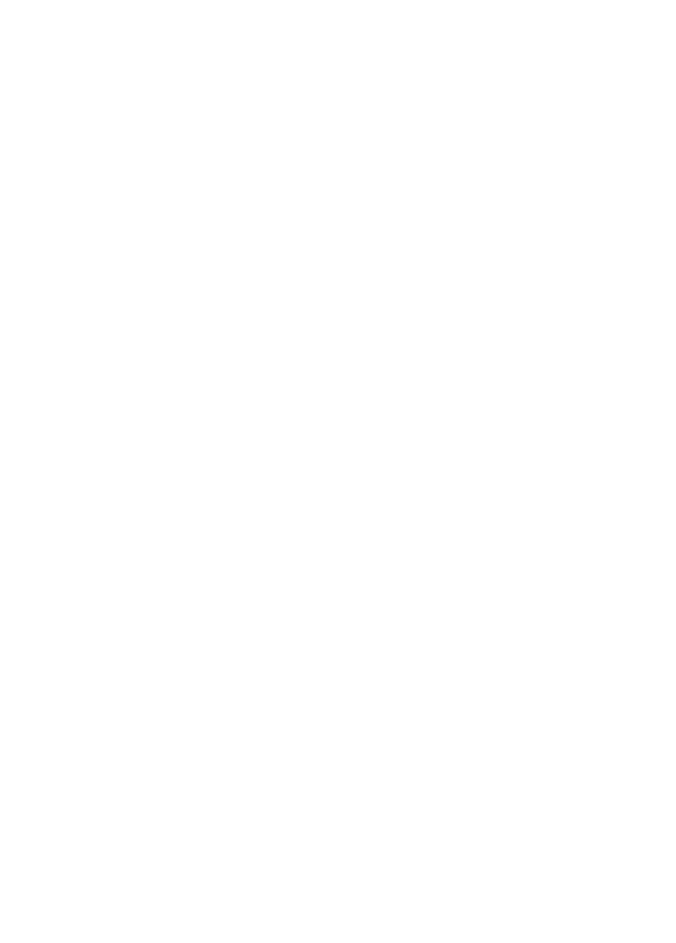
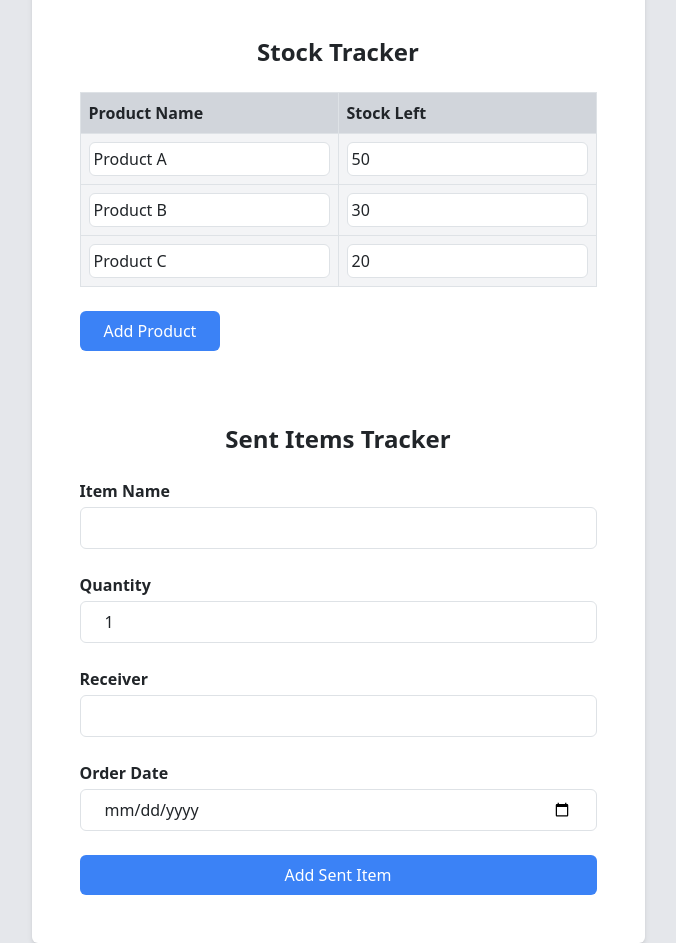
Before and after one commit to Ashish-kumar2020/vyparclone, a React (Create React App) app: page / in a window 1280 px wide. Shown: the part 980-1923 px from the top of the page, without its empty margins (302-978 px from the left). Before the commit the page ends 800 px from the top, so only its background shows below. Built offline with nearby package versions, Linux system fonts and the light colour scheme.

Commit message:
added stock tracker

```diff
--- a/src/App.js
+++ b/src/App.js
@@ -3,7 +3,10 @@ import React, { useState } from 'react';
 import TransactionForm from './components/TransactionForm';
 import TransactionHistory from './components/TransactionHistory';
 import PersonForm from './components/PersonForm';
-
+import StockTracker from './components/StockTracker';
+import SentItemsTracker from './components/SentItemsTracker';
+// import Navbar from './components/Navbar';
+import BillGenerator from './components/BillGenerator'
 function App() {
   const [transactions, setTransactions] = useState([]);
   const [persons, setPersons] = useState([]);
@@ -19,10 +22,14 @@ function App() {
   return (
     <div className="bg-gray-200 min-h-screen flex items-center justify-center">
       <div className="bg-white p-6 rounded shadow-md">
-        <h1 className="text-3xl font-semibold mb-4">Transaction Tracker App</h1>
+        {/* <Navbar/> */}
+      <h1>Transcation history</h1>
         <TransactionForm addTransaction={addTransaction} persons={persons} />
         <TransactionHistory transactions={transactions} />
         <PersonForm addPerson={addPerson} />
+        <BillGenerator/>
+        <StockTracker/>
+        <SentItemsTracker/>
       </div>
     </div>
   );
--- a/src/components/BillGenerator.js
+++ b/src/components/BillGenerator.js
@@ -11,7 +11,7 @@ const BillGenerator = () => {
   const [itemPrice, setItemPrice] = useState(0);
 
   const addItem = () => {
-    if (itemName && itemPrice > 0) {
+    // ... (same if (itemName && itemPrice > 0) {
       const newItem = {
         id: Date.now(),
         name: itemName,
@@ -24,18 +24,21 @@ const BillGenerator = () => {
       setItemQuantity(1);
       setItemPrice(0);
     }
-  };
+
 
   const deleteItem = (itemId) => {
+    // ... (same code as before)
     const updatedItems = items.filter((item) => item.id !== itemId);
     setItems(updatedItems);
   };
 
   const calculateTotal = () => {
+    // ... (same code as before)
     return items.reduce((total, item) => total + item.quantity * item.price, 0);
   };
 
   const generatePDF = () => {
+    // ... (same code as before)
     const doc = new jsPDF();
     doc.text('Bill Details', 10, 10);
     doc.autoTable({
@@ -48,9 +51,10 @@ const BillGenerator = () => {
   };
 
   return (
-    <div className="container mx-auto mt-4">
-      <h1 className="text-2xl font-bold mb-4">Bill Generator</h1>
+    <div className="container mx-auto mt-4 p-4">
+      <h1 className="text-2xl font-bold mb-4 text-center">Bill Generator</h1>
       <div className="mb-4">
+        {/* ... (same input code as before) */}
         <label className="block font-bold mb-1" htmlFor="itemName">
           Item Name
         </label>
@@ -63,6 +67,7 @@ const BillGenerator = () => {
         />
       </div>
       <div className="mb-4">
+        {/* ... (same input code as before) */}
         <label className="block font-bold mb-1" htmlFor="itemQuantity">
           Quantity
         </label>
@@ -75,6 +80,7 @@ const BillGenerator = () => {
         />
       </div>
       <div className="mb-4">
+        {/* ... (same input code as before) */}
         <label className="block font-bold mb-1" htmlFor="itemPrice">
           Price
         </label>
@@ -86,21 +92,16 @@ const BillGenerator = () => {
           className="w-full px-4 py-2 border border-gray-400 rounded"
         />
       </div>
-      <button onClick={addItem} className="px-4 py-2 bg-blue-500 text-white rounded">
+      <button onClick={addItem} className="w-full bg-blue-500 text-white py-2 rounded">
         Add Item
       </button>
       {items.length > 0 && (
-        <div>
-          <h2 className="text-xl font-bold mt-4">Added Items:</h2>
-          <table className="mt-2 w-full">
+        <div className="mt-4">
+          <h2 className="text-xl font-bold mb-2">Added Items:</h2>
+          <div className="overflow-x-auto">
+            <table className="w-full">
               <thead>
-              <tr>
-                <th>Name</th>
-                <th>Quantity</th>
-                <th>Price</th>
-                <th>Total</th>
-                <th>Action</th>
-              </tr>
+                {/* ... (same table header code as before) */}
               </thead>
               <tbody>
                 {items.map((item) => (
@@ -108,7 +109,8 @@ const BillGenerator = () => {
                 ))}
               </tbody>
             </table>
-          <button onClick={generatePDF} className="mt-4 px-4 py-2 bg-green-500 text-white rounded">
+          </div>
+          <button onClick={generatePDF} className="w-full mt-4 bg-green-500 text-white py-2 rounded">
             Generate PDF
           </button>
         </div>
@@ -116,5 +118,4 @@ const BillGenerator = () => {
     </div>
   );
 };
-
 export default BillGenerator;
--- /dev/null
+++ b/src/components/SentItemsTracker.js
@@ -0,0 +1,135 @@
+import React, { useState, useEffect } from 'react';
+
+const SentItemsTracker = () => {
+  const [sentItems, setSentItems] = useState([]);
+  const [itemName, setItemName] = useState('');
+  const [quantity, setQuantity] = useState(1);
+  const [receiver, setReceiver] = useState('');
+  const [orderDate, setOrderDate] = useState('');
+
+  useEffect(() => {
+    const storedSentItems = JSON.parse(localStorage.getItem('sentItems')) || [];
+    setSentItems(storedSentItems);
+  }, []);
+
+  useEffect(() => {
+    localStorage.setItem('sentItems', JSON.stringify(sentItems));
+  }, [sentItems]);
+
+  const addSentItem = () => {
+    if (itemName && quantity > 0 && receiver && orderDate) {
+      const newItem = {
+        id: Date.now(),
+        itemName,
+        quantity,
+        receiver,
+        orderDate,
+      };
+      setSentItems([...sentItems, newItem]);
+      setItemName('');
+      setQuantity(1);
+      setReceiver('');
+      setOrderDate('');
+    }
+  };
+
+  const deleteSentItem = (itemId) => {
+    const updatedSentItems = sentItems.filter((item) => item.id !== itemId);
+    setSentItems(updatedSentItems);
+  };
+
+  return (
+    <div className="container mx-auto mt-4 p-4">
+      <h1 className="text-2xl font-bold mb-4 text-center">Sent Items Tracker</h1>
+      <div className="mb-4">
+        <label className="block font-bold mb-1" htmlFor="itemName">
+          Item Name
+        </label>
+        <input
+          type="text"
+          id="itemName"
+          value={itemName}
+          onChange={(e) => setItemName(e.target.value)}
+          className="w-full px-4 py-2 border border-gray-400 rounded"
+        />
+      </div>
+      <div className="mb-4">
+        <label className="block font-bold mb-1" htmlFor="quantity">
+          Quantity
+        </label>
+        <input
+          type="number"
+          id="quantity"
+          value={quantity}
+          onChange={(e) => setQuantity(parseInt(e.target.value))}
+          className="w-full px-4 py-2 border border-gray-400 rounded"
+        />
+      </div>
+      <div className="mb-4">
+        <label className="block font-bold mb-1" htmlFor="receiver">
+          Receiver
+        </label>
+        <input
+          type="text"
+          id="receiver"
+          value={receiver}
+          onChange={(e) => setReceiver(e.target.value)}
+          className="w-full px-4 py-2 border border-gray-400 rounded"
+        />
+      </div>
+      <div className="mb-4">
+        <label className="block font-bold mb-1" htmlFor="orderDate">
+          Order Date
+        </label>
+        <input
+          type="date"
+          id="orderDate"
+          value={orderDate}
+          onChange={(e) => setOrderDate(e.target.value)}
+          className="w-full px-4 py-2 border border-gray-400 rounded"
+        />
+      </div>
+      <button onClick={addSentItem} className="w-full bg-blue-500 text-white py-2 rounded">
+        Add Sent Item
+      </button>
+      {sentItems.length > 0 && (
+        <div className="mt-4">
+          <h2 className="text-xl font-bold mb-2">Sent Items:</h2>
+          <div className="overflow-x-auto">
+            <table className="w-full">
+              <thead>
+                <tr className="bg-gray-300">
+                  <th className="p-2 border">Item Name</th>
+                  <th className="p-2 border">Quantity</th>
+                  <th className="p-2 border">Receiver</th>
+                  <th className="p-2 border">Order Date</th>
+                  <th className="p-2 border">Action</th>
+                </tr>
+              </thead>
+              <tbody>
+                {sentItems.map((item) => (
+                  <tr key={item.id} className="bg-gray-100">
+                    <td className="p-2 border">{item.itemName}</td>
+                    <td className="p-2 border">{item.quantity}</td>
+                    <td className="p-2 border">{item.receiver}</td>
+                    <td className="p-2 border">{item.orderDate}</td>
+                    <td className="p-2 border">
+                      <button
+                        onClick={() => deleteSentItem(item.id)}
+                        className="bg-red-500 text-white py-1 px-2 rounded"
+                      >
+                        Delete
+                      </button>
+                    </td>
+                  </tr>
+                ))}
+              </tbody>
+            </table>
+          </div>
+        </div>
+      )}
+    </div>
+  );
+};
+
+export default SentItemsTracker;
--- /dev/null
+++ b/src/components/StockTracker.js
@@ -0,0 +1,81 @@
+import React, { useState, useEffect } from 'react';
+
+const StockTracker = () => {
+  const initialProducts = [
+    { id: 1, name: 'Product A', stock: 50 },
+    { id: 2, name: 'Product B', stock: 30 },
+    { id: 3, name: 'Product C', stock: 20 },
+  ];
+
+  const [products, setProducts] = useState(
+    JSON.parse(localStorage.getItem('products')) || initialProducts
+  );
+
+  useEffect(() => {
+    localStorage.setItem('products', JSON.stringify(products));
+  }, [products]);
+
+  const addProduct = () => {
+    const newProductId = Math.max(...products.map((product) => product.id)) + 1;
+    const newProduct = { id: newProductId, name: '', stock: 0 };
+    setProducts([...products, newProduct]);
+  };
+
+  const updateProduct = (productId, updatedProduct) => {
+    const updatedProducts = products.map((product) =>
+      product.id === productId ? updatedProduct : product
+    );
+    setProducts(updatedProducts);
+  };
+
+  return (
+    <div className="container mx-auto mt-4 p-4">
+      <h1 className="text-2xl font-bold mb-4 text-center">Stock Tracker</h1>
+      <div className="overflow-x-auto">
+        <table className="w-full border-collapse">
+          <thead>
+            <tr className="bg-gray-300">
+              <th className="p-2 border">Product Name</th>
+              <th className="p-2 border">Stock Left</th>
+            </tr>
+          </thead>
+          <tbody>
+            {products.map((product) => (
+              <tr key={product.id} className="bg-gray-100">
+                <td className="p-2 border">
+                  <input
+                    type="text"
+                    value={product.name}
+                    onChange={(e) =>
+                      updateProduct(product.id, { ...product, name: e.target.value })
+                    }
+                    className="w-full p-1 border rounded"
+                    placeholder="Enter product name"
+                  />
+                </td>
+                <td className="p-2 border">
+                  <input
+                    type="number"
+                    value={product.stock}
+                    onChange={(e) =>
+                      updateProduct(product.id, {
+                        ...product,
+                        stock: parseInt(e.target.value),
+                      })
+                    }
+                    className="w-full p-1 border rounded"
+                  />
+                </td>
+              </tr>
+            ))}
+          </tbody>
+        </table>
+      </div>
+      <button onClick={addProduct} className="mt-4 px-4 py-2 bg-blue-500 text-white rounded">
+        Add Product
+      </button>
+    </div>
+  );
+};
+
+export default StockTracker;
```
Also changed, not shown: src/components/Navbar.js (+23 -36 lines). Lines whose indentation alone changed are shown as unchanged.
